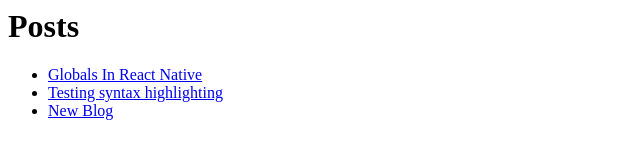
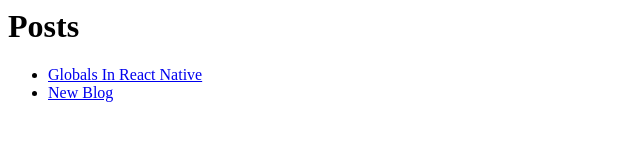
Before and after one commit to powerc9000/blog, a website: page index.html in a window 1280 px wide. Shown: the whole page, without its empty margins (0-640 px from the left). Drawn offline with Linux system fonts and the light colour scheme.

Commit message:
remove test post

```diff
--- a/index.html
+++ b/index.html
@@ -11,9 +11,6 @@
                 <a href="/posts/globals_in_react_native.html">Globals In React Native</a>
             </li>
             <li>
-                <a href="/posts/testing_syntax_highlighting.html">Testing syntax highlighting</a>
-            </li>
-            <li>
                 <a href="/posts/new_blog.html">New Blog</a>
             </li>
         </ul>
--- a/posts.json
+++ b/posts.json
@@ -1,7 +1,6 @@
 {
   "posts":[
     "ab94bfcfd395af230cf0290b75455576",
-    "d731abf586d3af6045e07a6f55007d6b",
     "1f020a6509e01272c57ce22f14afdcbc"
   ]
 }
```
